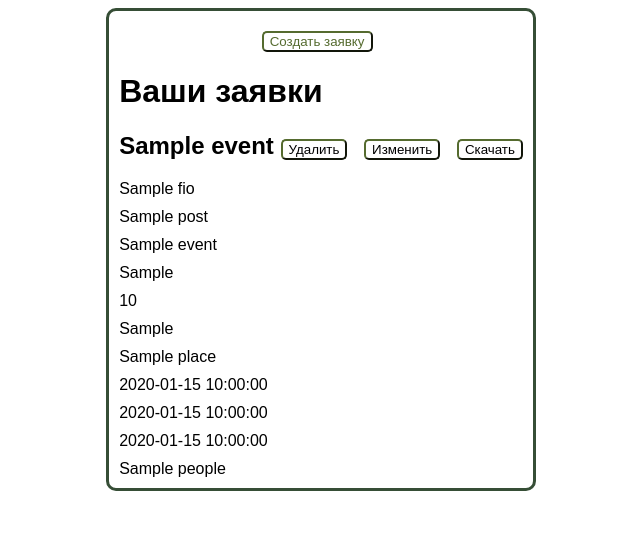
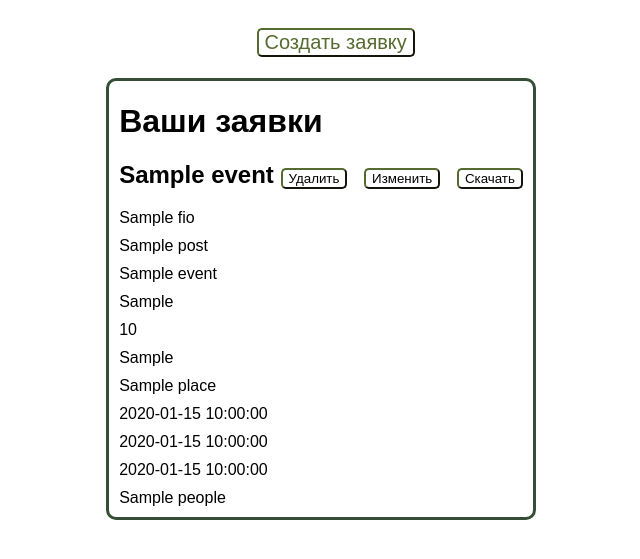
Before and after one commit to Efe2077/Efe_razgrom, a Flask app: template templates/start.html in a window 1280 px wide. Shown: the top 559 px of the page, without its empty margins (319-959 px from the left). Run offline with Flask 3, Linux system fonts and the light colour scheme; the template is opened without the code that fills it: most values are stand-ins (such as "Sample title", 1, 10 or a date in 2020).

Commit message:
38th commit

```diff
--- a/templates/start.html
+++ b/templates/start.html
@@ -14,13 +14,19 @@
     .all{
       border: 3px rgb(54, 78, 54) solid;
       border-radius: 10px;
+      max-width: 650px;
     }
     .create{
+      position: sticky;
+      top: 5px;
       margin-top: 20px;
-      margin-left: 36%;
     }
     .createbut{
+      font-family: Arial, sans-serif;
+      font-size: 20px;
+      top: 5px;
       color: darkolivegreen;
+      margin-left: 35%;
     }
     h1{
       margin-left: 10px;
@@ -44,10 +50,13 @@
 </head>
 <body>
   <form method="post">
+    <div class="create">
+      <button class="createbut" formmethod="post" type="submit" name="make_form">Создать заявку</button>
+    </div>
+    <h1>
+
+    </h1>
     <div class="all">
-      <div class="create">
-          <button class="createbut" formmethod="post" type="submit" name="make_form">Создать заявку</button>
-      </div>
       <h1>Ваши заявки</h1>
       {% for item in info%}
       <div class="border_rounded">
```
Also changed, not shown: templates/login.html (+11 -8 lines), templates/sign in.html (+12 -4 lines), db/blog.db.
